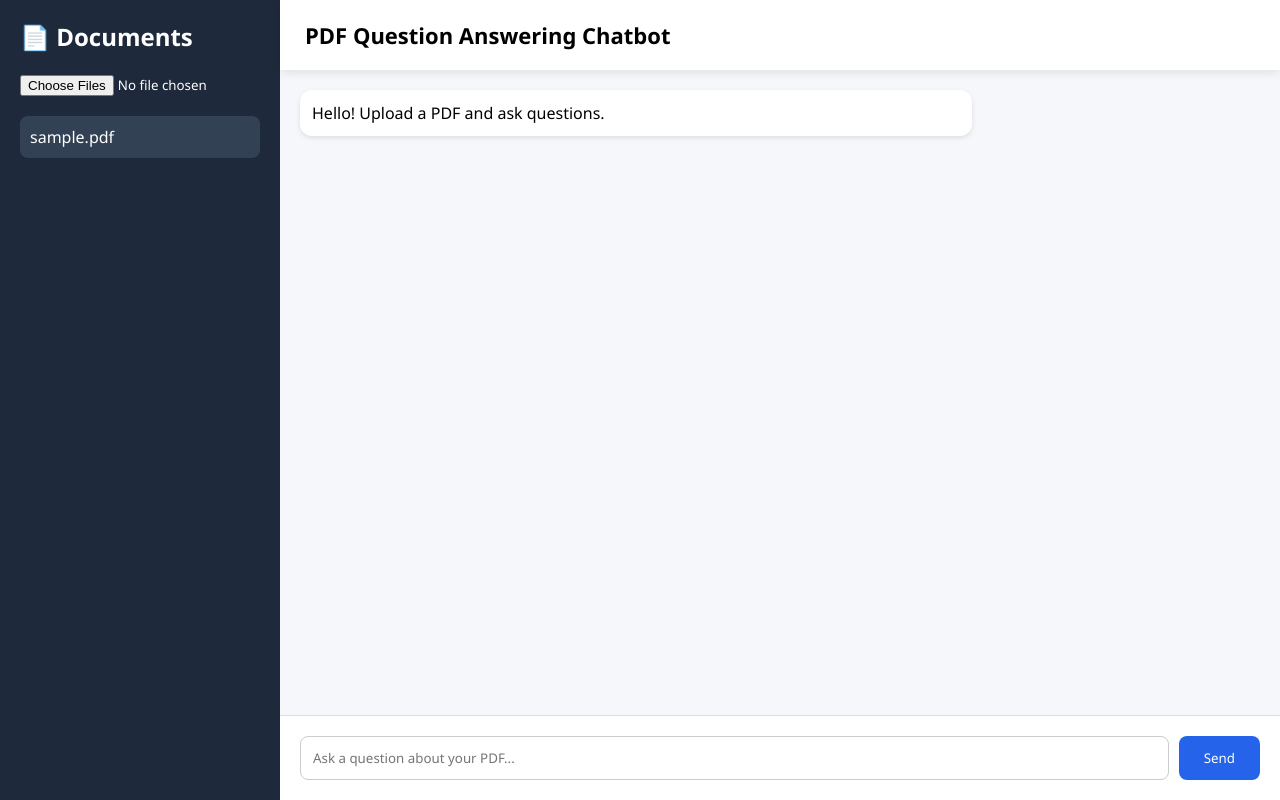
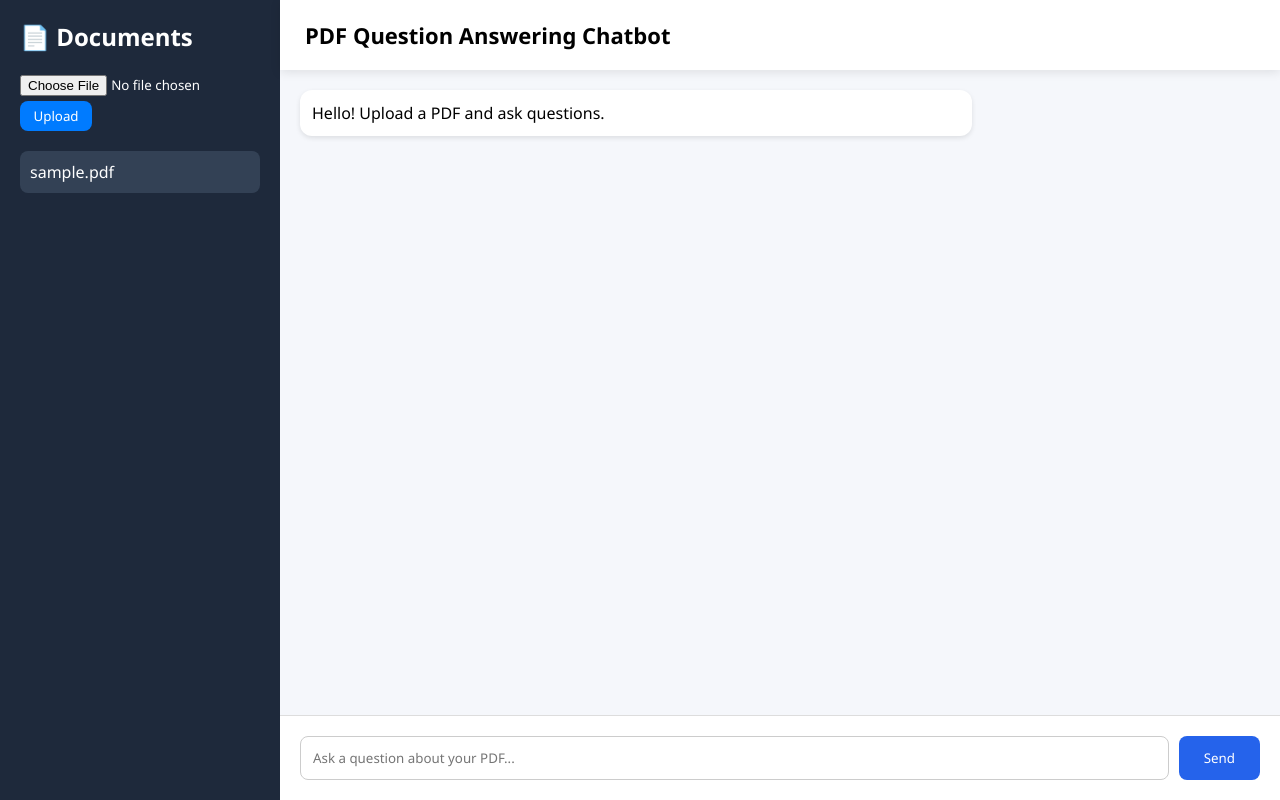
Before and after one commit to Mansharma8824/PDF-Question-Answering-Chatbot, a Flask app: page / in a window 1280 px wide. Run offline with Flask 3, Linux system fonts and the light colour scheme.

Commit message:
added code for uploading the files

```diff
--- a/app/app.py
+++ b/app/app.py
@@ -1,9 +1,12 @@
 from flask import Flask, render_template, request, jsonify
 import os
 import sys
+from pathlib import Path
 sys.path.insert(0, os.path.dirname(os.path.dirname(os.path.abspath(__file__))))
 from src.qa_result import create_qa_rag
 
+BASE_DIR = Path(__file__).resolve().parent.parent
+UPLOAD_FOLDER = BASE_DIR / "DocumentLoader" / "Files"
 
 app = Flask(__name__)
 
@@ -28,5 +31,27 @@ def chat():
 
 
 
+@app.route("/upload", methods = ['POST'])
+def upload():
+    file = request.files.get("pdf")
+
+    if not file:
+        return jsonify({
+            "message": "No file selected"
+        }), 400
+
+    filepath = os.path.join(
+        UPLOAD_FOLDER,
+        "current.pdf"
+    )
+
+    file.save(filepath)
+
+    return jsonify({
+        "message": "PDF uploaded successfully"
+    })
+
+
+
 if __name__ == "__main__":
     app.run(debug=True)
--- a/app/static/css/style.css
+++ b/app/static/css/style.css
@@ -25,10 +25,28 @@
     .sidebar h2 {
       margin-bottom: 20px;
     }
+    .document-upload{
+      width: 100%;
+      margin-bottom: 20px;
+    }
 
     #pdfUpload {
       width: 100%;
-      margin-bottom: 20px;
+      /* margin-bottom: 20px; */
+    }
+
+    #upload-file{
+      display: inline-block;
+      width: 30%;
+      max-width: 40%;
+      min-height: 30px;
+      margin-top: 5px;
+
+      color: #ffffff;
+      background-color: #007bff;
+      border: none;
+      border-radius: 8px;
+      cursor: pointer;
     }
 
     .document-list {
--- a/app/static/js/script.js
+++ b/app/static/js/script.js
@@ -55,3 +55,28 @@ questionInput.addEventListener("keydown", function(event) {
     }
 
 });
+
+
+async function uploadFile()
+{
+    const file_input = document.getElementById("pdfUpload");
+
+    const file = file_input.files[0];
+
+    if (!file) {
+        alert("Please select a PDF");
+        return;
+    }
+
+    const formdata = new FormData();
+
+    formdata.append("pdf",file);
+
+    const response = await fetch('/upload',{
+        method : "POST",
+        body: formdata
+
+    });
+
+
+}
--- a/app/templates/index.html
+++ b/app/templates/index.html
@@ -14,16 +14,16 @@
 
     <div class="sidebar">
       <h2>📄 Documents</h2>
-
-      <input type="file" id="pdfUpload" multiple>
-
+      <div class="document-upload">
+        <input type="file" id="pdfUpload" name = "pdf"> <br>
+        <button type="button" id="upload-file" onclick="uploadFile()">Upload</button>
+      </div>
       <div class="document-list">
         <div class="doc-item">sample.pdf</div>
       </div>
     </div>
 
     <div class="chat-section">
-
       <div class="header">
         <h1>PDF Question Answering Chatbot</h1>
       </div>
```
Also changed, not shown: 1 other file.
